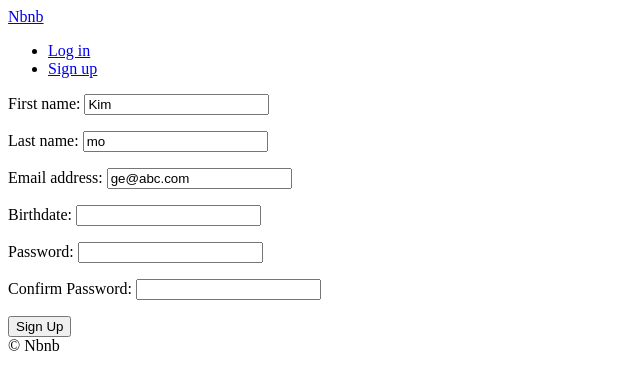
After one commit to rAgi99/airbnb-clone, a Django app: page /users/signup in a window 1280 px wide. The commit adds this page. Shown: the top 390 px of the page, without its empty margins (0-640 px from the left). Run offline with Django 3.2, Linux system fonts and the light colour scheme.

Commit message:
sign up done

```diff
--- a/templates/partials/nav.html
+++ b/templates/partials/nav.html
@@ -3,9 +3,10 @@
 <ul>
 
     {% if user.is_authenticated %}
-        <li></li><a href="{% url "users:logout" %}">Log out</a></li>
+        <li><a href="{% url "users:logout" %}">Log out</a></li>
     {% else %}
-        <li><a href="{% url "users:login" %}">Login</a></li>
+        <li><a href="{% url "users:login" %}">Log in</a></li>
+        <li><a href="{% url "users:signup" %}">Sign up</a></li>
     {% endif %}
 
 
--- /dev/null
+++ b/templates/users/signup.html
@@ -0,0 +1,18 @@
+{% extends "base.html" %}
+{% block page_title %}
+    Sign Up
+{% endblock page_title%}
+
+{% block search-bar %}
+{% endblock search-bar %}
+
+
+{% block content %}
+    <form method="POST" action="{% url "users:signup" %}">
+        {% csrf_token %}
+        {{form.as_p}}
+        <button>Sign Up</button>
+    </form>
+
+
+{% endblock content %}
--- a/users/forms.py
+++ b/users/forms.py
@@ -1,3 +1,4 @@
+from cProfile import label
 from django import forms
 from . import models
 
@@ -18,3 +19,28 @@ class LoginForm(forms.Form):
                 self.add_error("password", forms.ValidationError("Password is wrong"))
         except models.User.DoesNotExist:
             self.add_error("email", forms.ValidationError("User does not exist"))
+
+
+class SignUpForm(forms.ModelForm):
+    class Meta:
+        model = models.User
+        fields = ("first_name", "last_name", "email", "birthdate")
+
+    password = forms.CharField(widget=forms.PasswordInput)
+    password1 = forms.CharField(widget=forms.PasswordInput, label="Confirm Password")
+
+    def clean_password1(self):
+        password = self.cleaned_data.get("password1")
+        password1 = self.cleaned_data.get("password1")
+        if password != password1:
+            raise forms.ValidationError("Password confirmation does not match")
+        else:
+            return password
+
+    def save(self, *args, **kwargs):
+        user = super().save(commit=False)
+        email = self.cleaned_data.get("email")
+        password = self.cleaned_data.get("password")
+        user.username = email
+        user.set_password(password)
+        user.save()
--- a/users/models.py
+++ b/users/models.py
@@ -38,8 +38,12 @@ class User(AbstractUser):
     gender = models.CharField(choices=GENDER_CHOICES, max_length=10, blank=True)
     bio = models.TextField(blank=True)
     birthdate = models.DateField(blank=True, null=True)
-    language = models.CharField(choices=LANGUAGE_CHOICES, max_length=2, blank=True)
-    currency = models.CharField(choices=CURRENCY_CHOICES, max_length=3, blank=True)
+    language = models.CharField(
+        choices=LANGUAGE_CHOICES, max_length=2, blank=True, default=LANGUAGE_KOREAN
+    )
+    currency = models.CharField(
+        choices=CURRENCY_CHOICES, max_length=3, blank=True, default=CURRENCY_KRW
+    )
     superhost = models.BooleanField(default=False)
 
     def __str__(self):
--- a/users/urls.py
+++ b/users/urls.py
@@ -6,4 +6,5 @@ app_name = "users"
 urlpatterns = [
     path("login", views.LoginView.as_view(), name="login"),
     path("logout", views.log_out, name="logout"),
+    path("signup", views.SignUpView.as_view(), name="signup"),
 ]
--- a/users/views.py
+++ b/users/views.py
@@ -24,3 +24,24 @@ class LoginView(FormView):
 def log_out(request):
     logout(request)
     return redirect(reverse("core:home"))
+
+
+class SignUpView(FormView):
+
+    template_name = "users/signup.html"
+    form_class = forms.SignUpForm
+    success_url = reverse_lazy("core:home")
+    initial = {
+        "first_name": "Kim",
+        "last_name": "mo",
+        "email": "ge@abc.com",
+    }
+
+    def form_valid(self, form):
+        form.save()
+        email = form.cleaned_data.get("email")
+        password = form.cleaned_data.get("password")
+        user = authenticate(self.request, username=email, password=password)
+        if user is not None:
+            login(self.request, user)
+        return super().form_valid(form)
```
